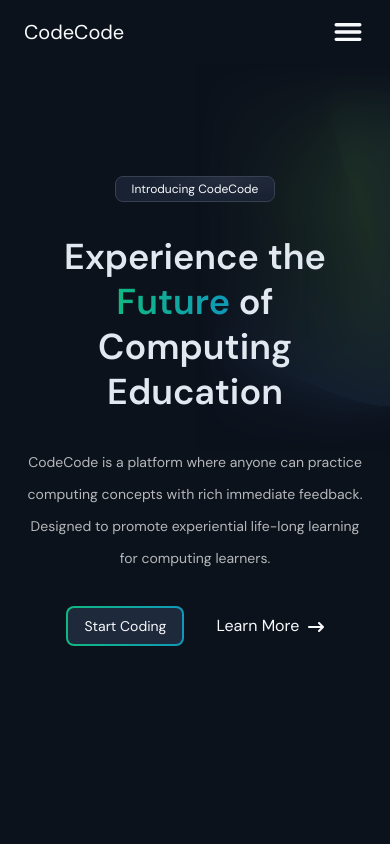
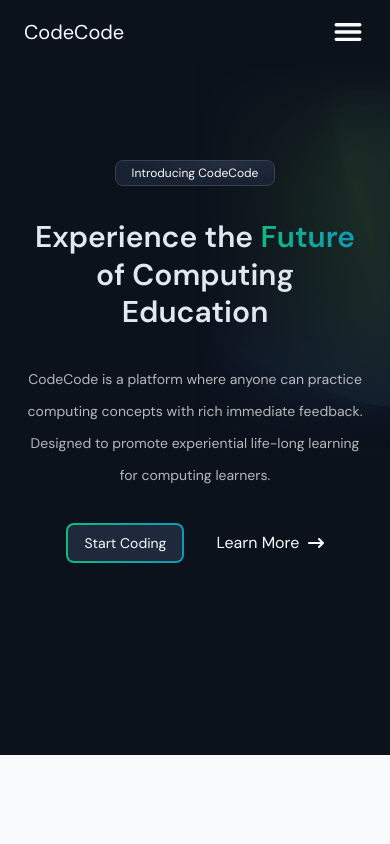
Before and after one commit to colemmorgan/CodeCode, a React (Vite) app: page / in a window 390 px wide. Shown: the top 844 px of the page. Built offline with nearby package versions, Linux system fonts and the light colour scheme; no server answers.

Commit message:
Improved mobile responsiveness

```diff
--- a/src/Pages/Home.jsx
+++ b/src/Pages/Home.jsx
@@ -13,7 +13,7 @@ function Home() {
   return (
     <>
       <Nav />
-      <section className="bg-blue relative py-28 z-10 overflow-x-hidden">
+      <section className="bg-blue relative py-24 sm:py-28 z-10 overflow-x-hidden">
         <img
           src="./HeroGradient.png"
           alt=""
@@ -37,9 +37,9 @@ function Home() {
           <span className="py-1 px-4 border border-gray-700 rounded-lg text-xs bgg">
             Introducing CodeCode
           </span>
-          <h1 className="mt-8 text-4xl sm:text-5xl text-center font-semibold line-height leading-tight text-greyText">
+          <h1 className="mt-8 text-3xl sm:text-5xl text-center font-semibold line-height leading-tight text-greyText">
             Experience the <span className="gradient-text">Future</span> of{" "}
-            <br />
+            <br className="hidden sm:inline"/>
             Computing Education
           </h1>
 
```
